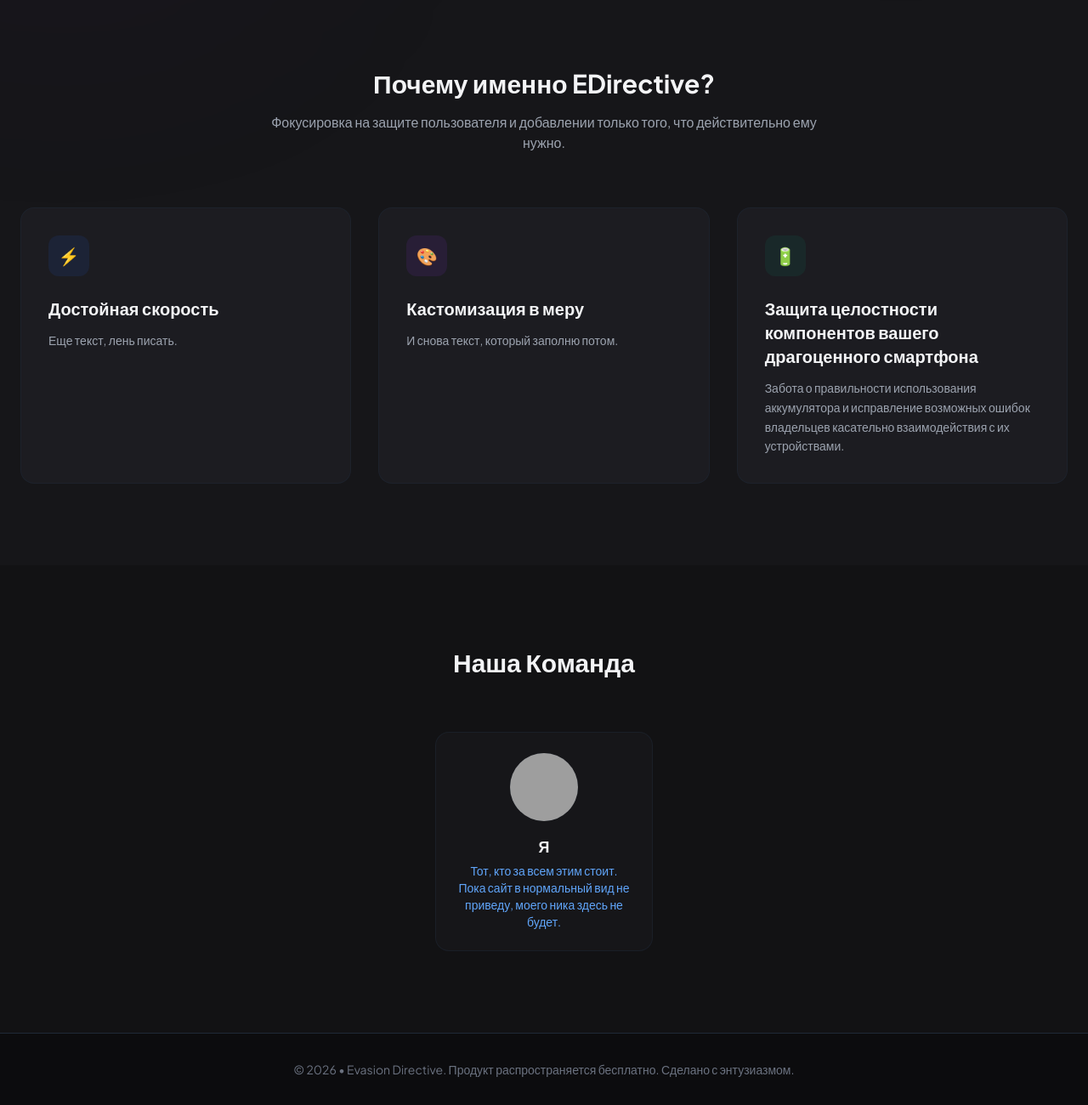
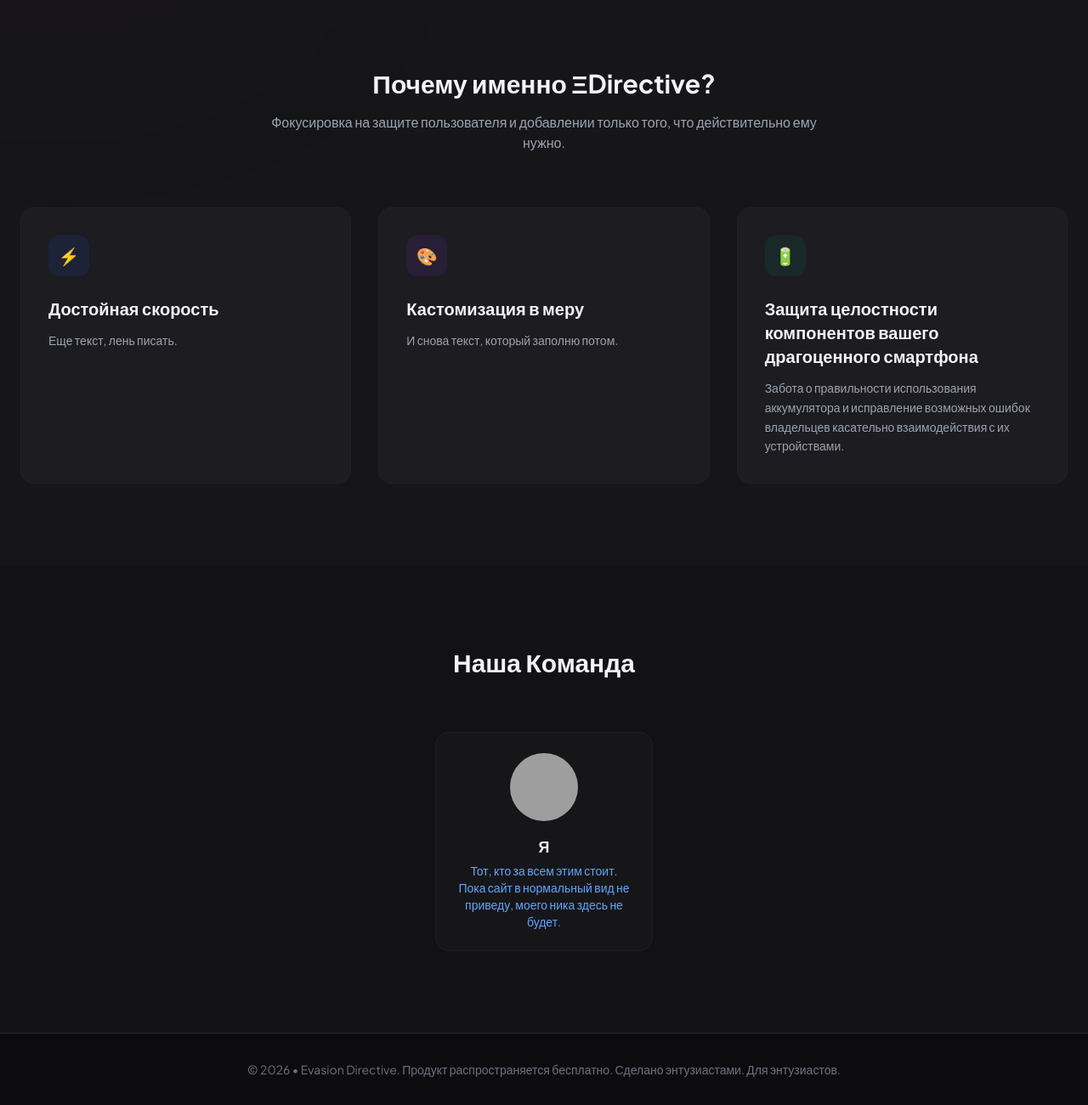
Before and after one commit to Evasion-Directive/Evasion-Directive.github.io, a plain HTML site: page index.html in a window 1280 px wide. Shown: the part 831-2131 px from the top of the page at 85% size. Drawn offline with nearby package versions, Linux system fonts and the light colour scheme; grey boxes are pictures that could not be loaded.

Commit message:
Update description

```diff
--- a/index.html
+++ b/index.html
@@ -36,7 +36,7 @@
 
         <div class="max-w-xl text-center md:text-left z-10">
             <h1 class="text-4xl md:text-6xl font-bold tracking-tight leading-tight">
-                Встречайте <span class="bg-gradient-to-r from-blue-400 to-purple-400 bg-clip-text text-transparent">Evasion Directive</span>
+                Встречайте <span class="bg-gradient-to-r from-blue-400 to-purple-400 bg-clip-text text-transparent">  Evasion Directive</span>
             </h1>
             <p class="mt-6 text-gray-400 text-lg md:text-xl leading-relaxed">
                 Текст. Да, просто текст.
@@ -69,7 +69,7 @@
     <section id="features" class="bg-[#161619] py-24 border-t border-gray-950">
         <div class="max-w-7xl mx-auto px-6">
             <div class="text-center max-w-2xl mx-auto">
-                <h2 class="text-3xl font-bold">Почему именно EDirective?</h2>
+                <h2 class="text-3xl font-bold">Почему именно ΞDirective?</h2>
                 <p class="mt-4 text-gray-400">Фокусировка на защите пользователя и добавлении только того, что действительно ему нужно.</p>
             </div>
 
@@ -111,7 +111,7 @@
     </section>
 
     <footer class="border-t border-gray-800 bg-[#0c0c0e] py-8 text-center text-sm text-gray-500">
-        <p>&copy; 2026 • Evasion Directive. Продукт распространяется бесплатно. Сделано с энтузиазмом.</p>
+        <p>&copy; 2026  •  Evasion Directive. Продукт распространяется бесплатно. Сделано энтузиастами. Для энтузиастов.</p>
     </footer>
 
 </body>
```
